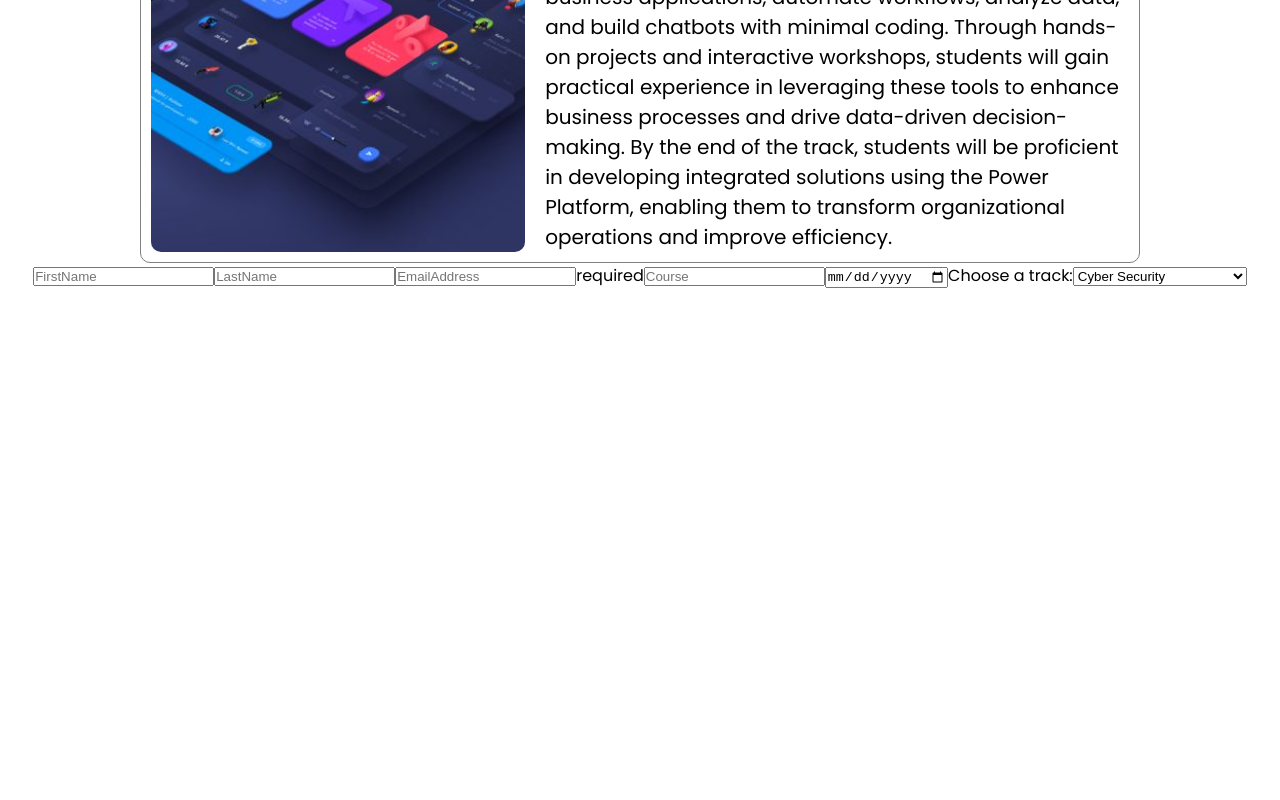
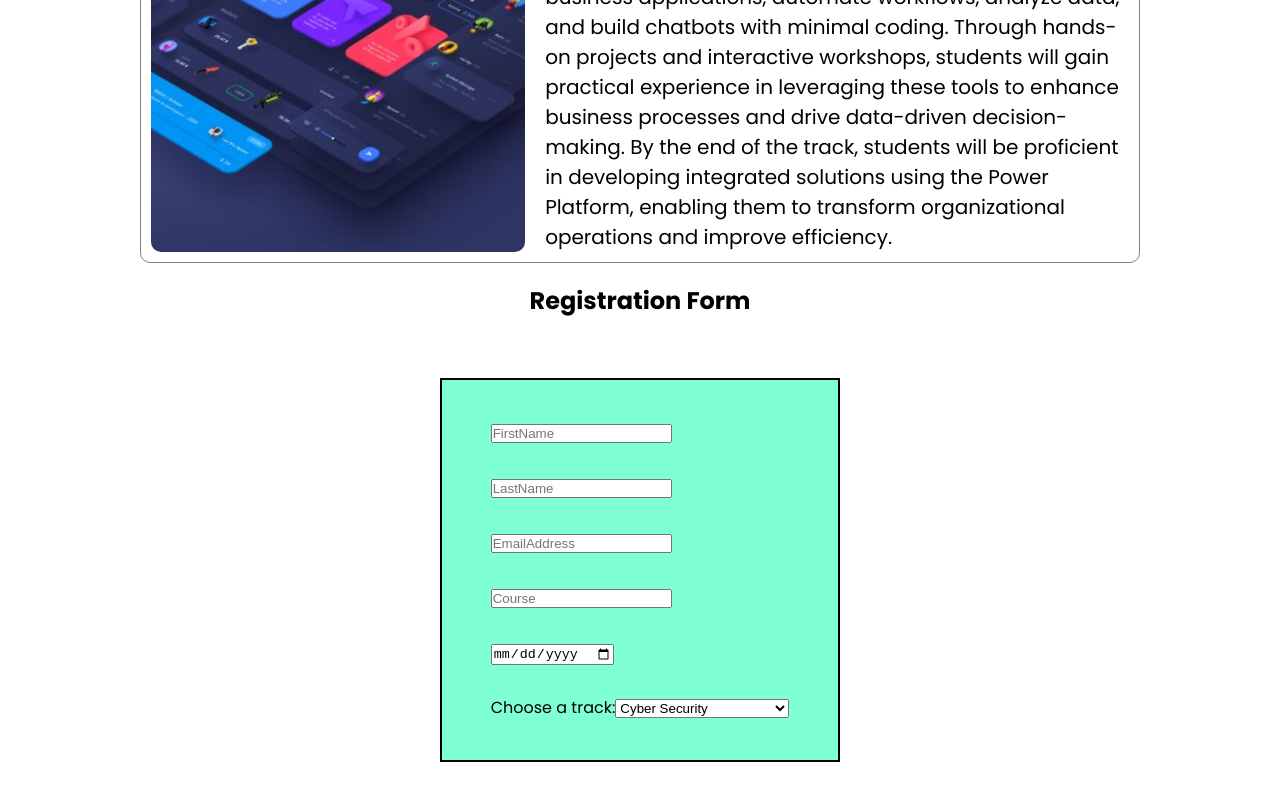
Before and after one commit to 254mathenge/MUTC, a React (Vite) app: page /tracks in a window 1280 px wide. Shown: the part 2876-3676 px from the top of the page. Before the commit the page ends 3164 px from the top, so only its background shows below. Built offline with nearby package versions, Linux system fonts and the light colour scheme.

Commit message:
second commit

```diff
--- a/src/components/Event/Event.css
+++ b/src/components/Event/Event.css
@@ -1,36 +1,40 @@
-.events-section-content{
-display:flex;
-flex-direction:column;
+.events-section-content {
+  display: flex;
+  flex-direction: column;
+  background-image: linear-gradient(rgba(0, 0, 0, 0.856), rgba(0, 0, 0, 0.863)),
+    url(@/assets/Heroimage1.jpg);
+  background-position: center;
+  background-size: cover;
+  background-repeat: no-repeat;
+  color: white;
 }
-.events-section-content > h2{
+.events-section-content > h2 {
   text-align: center;
   font-weight: 600;
   margin: 4rem auto;
-font-size:4rem;
-
+  font-size: 4rem;
 }
 
-.events-cards-section{
+.events-cards-section {
   display: flex;
   flex-direction: column;
   justify-content: center;
   align-items: center;
   gap: 3rem;
-
 }
-.eventCard{
+.eventCard {
   display: flex;
   /* flex-direction: column; */
 
   align-items: center;
   gap: 3rem;
   /* width: 100%; */
-    max-width:600px;
+  max-width: 600px;
   text-align: left;
   margin: 1rem auto 0;
   border-top: 1px solid gray;
 }
-.events-time-date{
-    width:200px;
-    border-right:1px solid gray;
+.events-time-date {
+  width: 200px;
+  border-right: 1px solid gray;
 }
--- a/src/components/Testimonials/Testimonials.jsx
+++ b/src/components/Testimonials/Testimonials.jsx
@@ -1,24 +1,23 @@
 /* eslint-disable react/prop-types */
 import "./Testimonials.css";
-import crochet from "../../assets/crochet.jpg";
-import Header from "@/components/Header/Header";
+import person1 from "../../assets/person1.jpg";
 
 const testimonials = [
   {
     name: "Paul Ngujiri",
-    image: crochet,
+    image: person1,
     testimonial:
       "Lorem ipsum dolor sit amet consectetur adipisicing elit. Eum nemo error nesciunt. Sequi voluptas quos, voluptatem accusantium eum praesentium voluptates.",
   },
   {
     name: "Paul Ngujiri",
-    image: crochet,
+    image: person1,
     testimonial:
       "Lorem ipsum dolor sit amet consectetur adipisicing elit. Eum nemo error nesciunt. Sequi voluptas quos, voluptatem accusantium eum praesentium voluptates.",
   },
   {
     name: "Paul Ngujiri",
-    image: crochet,
+    image: person1,
     testimonial:
       "Lorem ipsum dolor sit amet consectetur adipisicing elit. Eum nemo error nesciunt. Sequi voluptas quos, voluptatem accusantium eum praesentium voluptates.",
   },
@@ -42,7 +41,6 @@ const TestimonialCard = (props) => {
 };
 function Testimonials() {
   return (
-    <Header>
     <section className="testimonials-section-content">
       <h1>Testimonials</h1>
       <div className="testimonials-cards-section">
@@ -58,7 +56,6 @@ function Testimonials() {
         })}
       </div>
     </section>
-    </Header>
   );
 }
 export default Testimonials;
--- a/src/components/Track/Track.css
+++ b/src/components/Track/Track.css
@@ -1,11 +1,12 @@
-.track-section-content{
+.track-section-content {
   display: flex;
   flex-direction: column;
   justify-content: center;
   align-items: center;
+  margin-bottom: 2rem;
 }
 
-.track-cards-section{
+.track-cards-section {
   max-width: 1000px;
   font-size: 2rem;
   display: flex;
@@ -14,35 +15,59 @@
   justify-content: center;
   align-items: center;
 }
-.track-section-content > h1{
+.track-section-content > h1 {
   font-size: 6rem;
   margin: 6rem auto;
 }
 
-  .track-card{
-    width:100%;
+.track-card {
+  width: 100%;
   border-radius: 10px;
-    padding:1rem;
+  padding: 1rem;
   border: 1px solid grey;
   display: flex;
   justify-content: space-around;
   gap: 2rem;
 }
 
-  .track-image{
+.track-image {
   border-radius: 10px;
   overflow: hidden;
 }
-  .track-image > img{
+.track-image > img {
   width: 100%;
   height: 100%;
   object-fit: cover;
 }
-  .track-details{
-    width:90%;
+.track-details {
+  width: 90%;
 }
 
-  .track-name{
+.track-name {
   font-size: 3rem;
   font-weight: bold;
 }
+.h2{
+  margin: 2rem;
+}
+.registrationForm {
+  border: 2px solid black;
+  display: flex;
+  /* flex-direction: row; */
+  justify-content: center;
+  align-items: center;
+  padding: 2rem;
+  margin: 4rem;
+  gap: 1rem;
+  background-color: aquamarine;
+  width: 400px;
+}
+.form-text {
+  margin-bottom: 5px;
+  padding: 1rem;
+  margin: 1rem;
+}
+.form-text > label {
+  height: 2rem;
+  width: 400px;
+}
--- a/src/components/Track/Track.jsx
+++ b/src/components/Track/Track.jsx
@@ -84,17 +84,36 @@ function Track() {
             );
           })}
         </div>
+        <h2 className="h2">Registration Form</h2>
         <div className="registrationForm">
           <form>
+            <div className="form-text">
               <label htmlFor="FirstName" id="fname"></label>
-            <input type="text" placeholder="FirstName" name="fname" required />
+              <input
+                type="text"
+                placeholder="FirstName"
+                name="fname"
+                required
+              />
+            </div>
+            <div className="form-text">
               <label htmlFor="LastName" id="lname"></label>
               <input type="text" placeholder="LastName" name="lname" required />
+            </div>
+            <div className="form-text">
               <label htmlFor="Email" id="email"></label>
-            <input type="Email" placeholder="EmailAddress" name="email" />
+              <input
+                type="Email"
+                placeholder="EmailAddress"
+                name="email"
                 required
+              />
+            </div>
+            <div className="form-text">
               <label htmlFor="Course" id="course"></label>
               <input type="text" placeholder="Course" name="course" required />
+            </div>
+            <div className="form-text">
               <label htmlFor="Year" id="year"></label>
               <input
                 type="date"
@@ -102,6 +121,8 @@ function Track() {
                 name="year"
                 required
               />
+            </div>
+            <div className="form-text">
               <label htmlFor="tracks">Choose a track:</label>
               <select name="track" id="track">
                 <option value="Cyber Security">Cyber Security</option>
@@ -113,6 +134,7 @@ function Track() {
                 <option value="Cloud engineering ">Cloud engineering </option>
                 <option value="Power Platform">Power Platform </option>
               </select>
+            </div>
           </form>
         </div>
       </section>
```
Lines whose indentation alone changed are shown as unchanged.
